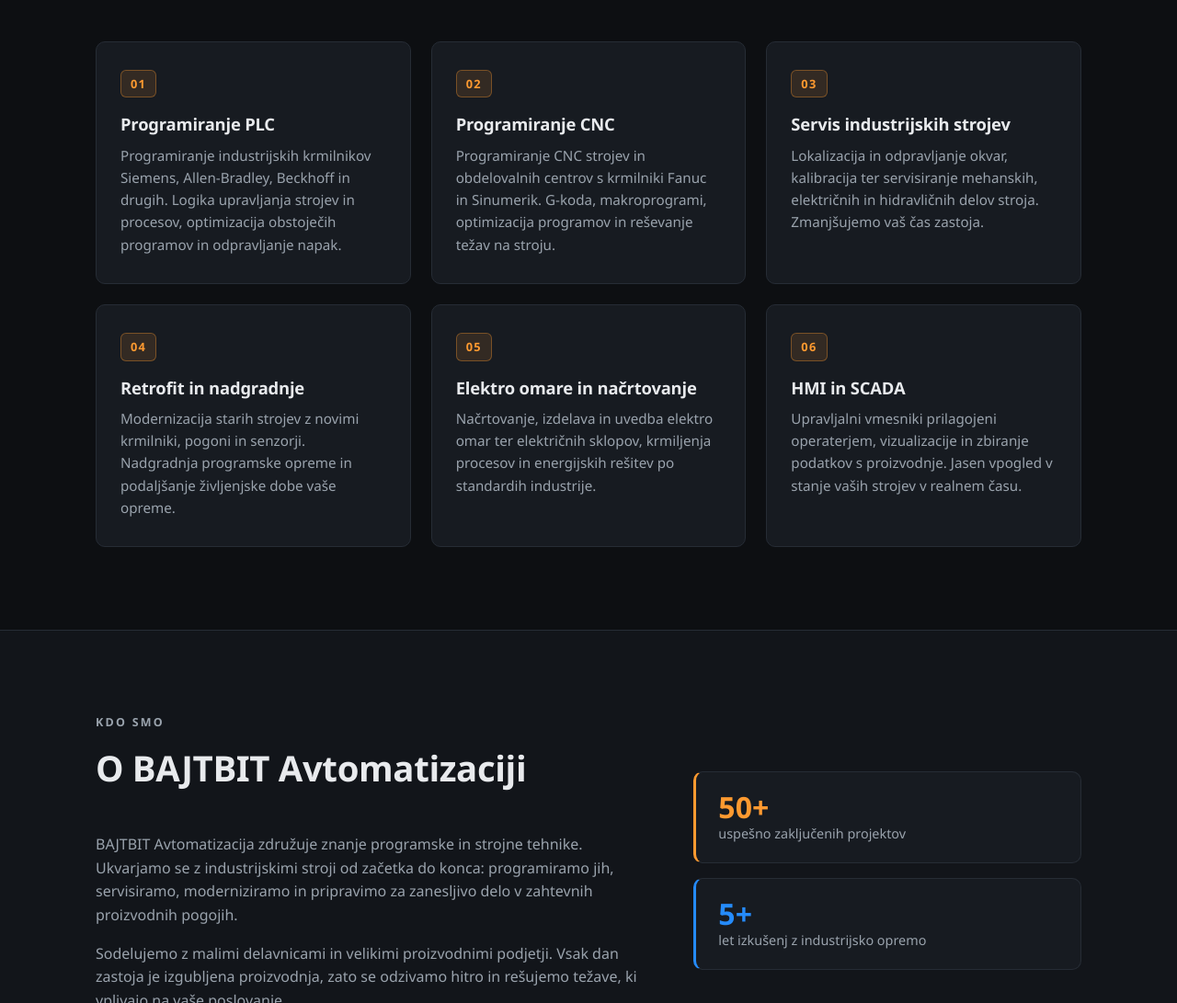
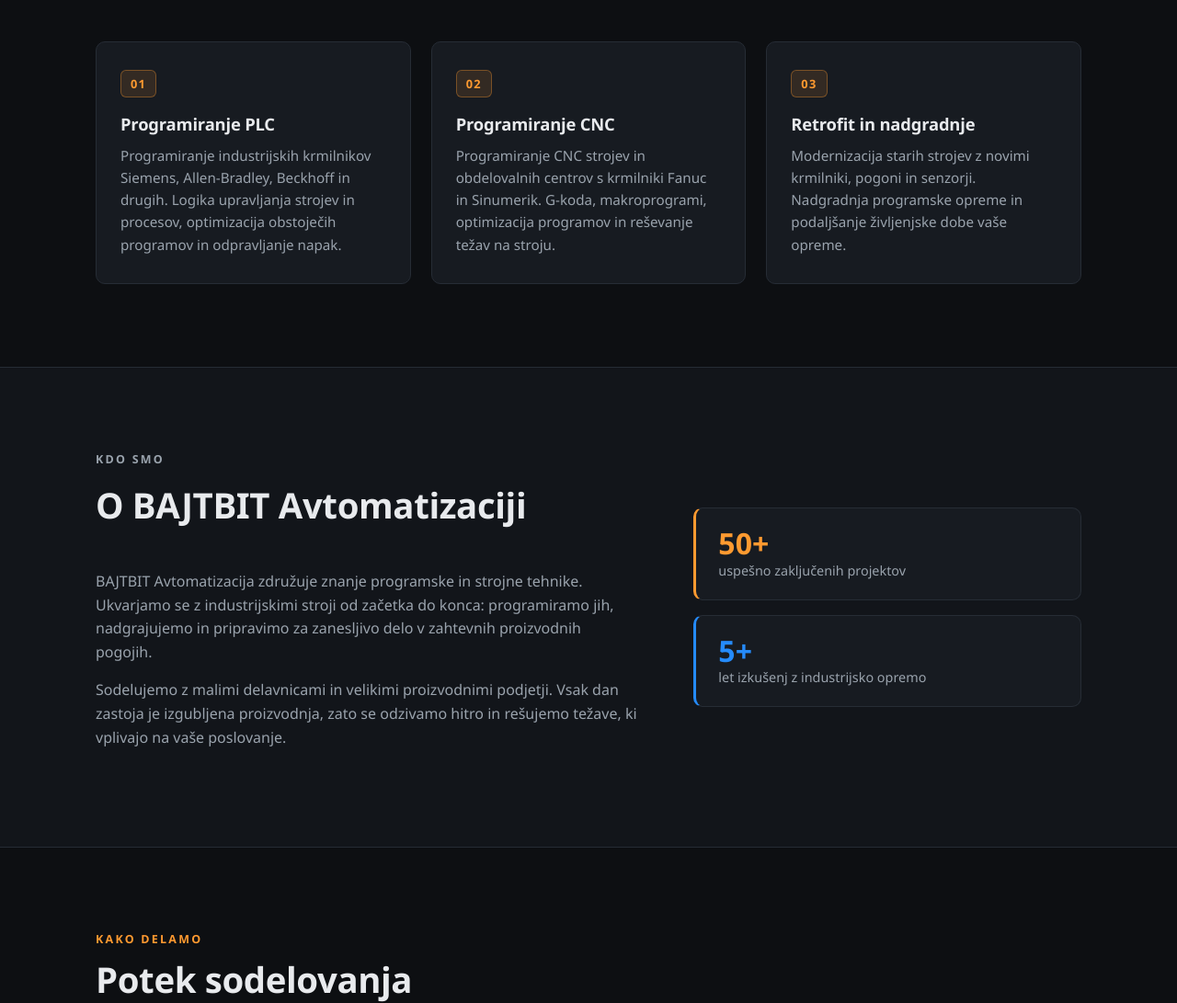
Before and after one commit to pintariching/bajtbit, a plain HTML site: page index.html in a window 1280 px wide. Shown: the part 882-1973 px from the top of the page at 92% size. Drawn offline with Linux system fonts and the light colour scheme.

Commit message:
Slim services to PLC and CNC programming and retrofits
Co-authored-by: pintariching <pintariching@users.noreply.github.com>

```diff
--- a/index.html
+++ b/index.html
@@ -4,9 +4,9 @@
 <head>
     <meta charset="UTF-8">
     <meta name="viewport" content="width=device-width, initial-scale=1.0">
-    <title>BAJTBIT Avtomatizacija — Programiranje in servis industrijskih strojev</title>
+    <title>BAJTBIT Avtomatizacija — Programiranje in retrofit industrijskih strojev</title>
     <meta name="description"
-        content="BAJTBIT Avtomatizacija: programiranje CNC in PLC strojev, servis industrijske opreme, retrofit in nadgradnje, elektro omare, HMI in SCADA rešitve.">
+        content="BAJTBIT Avtomatizacija: programiranje CNC in PLC strojev ter retrofit in nadgradnje industrijske opreme.">
     <link rel="icon" type="image/svg+xml" href="assets/logo.svg">
     <link rel="stylesheet" href="css/style.css">
 </head>
@@ -39,8 +39,8 @@
                 <p class="hero-kicker">Industrijska avtomatizacija &middot; CNC &middot; PLC</p>
                 <h1>Vaši stroji. <span class="accent">Naša koda.</span><br>Rešitve, ki delujejo.</h1>
                 <p class="hero-sub">
-                    Programiranje in servis industrijskih strojev, CNC obdelovalnih centrov in tovorne opreme.
-                    Od nujnega odpravljanja okvar do celovitih projektov avtomatizacije.
+                    Programiranje CNC in PLC strojev ter retrofit in nadgradnje industrijske opreme.
+                    Od manjših popravkov programov do celovitih projektov avtomatizacije.
                 </p>
                 <div class="hero-actions">
                     <a href="#kontakt" class="btn">Zahtevajte ponudbo</a>
@@ -78,34 +78,10 @@
                     </article>
                     <article class="service-card">
                         <span class="service-num">03</span>
-                        <h3>Servis industrijskih strojev</h3>
-                        <p>
-                            Lokalizacija in odpravljanje okvar, kalibracija ter servisiranje mehanskih,
-                            električnih in hidravličnih delov stroja. Zmanjšujemo vaš čas zastoja.
-                        </p>
-                    </article>
-                    <article class="service-card">
-                        <span class="service-num">04</span>
                         <h3>Retrofit in nadgradnje</h3>
                         <p>
                             Modernizacija starih strojev z novimi krmilniki, pogoni in senzorji.
                             Nadgradnja programske opreme in podaljšanje življenjske dobe vaše opreme.
-                        </p>
-                    </article>
-                    <article class="service-card">
-                        <span class="service-num">05</span>
-                        <h3>Elektro omare in načrtovanje</h3>
-                        <p>
-                            Načrtovanje, izdelava in uvedba elektro omar ter električnih sklopov,
-                            krmiljenja procesov in energijskih rešitev po standardih industrije.
-                        </p>
-                    </article>
-                    <article class="service-card">
-                        <span class="service-num">06</span>
-                        <h3>HMI in SCADA</h3>
-                        <p>
-                            Upravljalni vmesniki prilagojeni operaterjem, vizualizacije in zbiranje podatkov
-                            s proizvodnje. Jasen vpogled v stanje vaših strojev v realnem času.
                         </p>
                     </article>
                 </div>
@@ -119,8 +95,8 @@
                     <h2 class="section-title">O BAJTBIT Avtomatizaciji</h2>
                     <p>
                         BAJTBIT Avtomatizacija združuje znanje programske in strojne tehnike. Ukvarjamo se
-                        z industrijskimi stroji od začetka do konca: programiramo jih, servisiramo,
-                        moderniziramo in pripravimo za zanesljivo delo v zahtevnih proizvodnih pogojih.
+                        z industrijskimi stroji od začetka do konca: programiramo jih, nadgrajujemo
+                        in pripravimo za zanesljivo delo v zahtevnih proizvodnih pogojih.
                     </p>
                     <p>
                         Sodelujemo z malimi delavnicami in velikimi proizvodnimi podjetji. Vsak dan zastoja
@@ -150,7 +126,7 @@
                     </li>
                     <li>
                         <h3>Izvedba</h3>
-                        <p>Programiranje, servis ali nadgradnja na vaši lokaciji ali na daljavo.</p>
+                        <p>Programiranje ali nadgradnja na vaši lokaciji ali na daljavo.</p>
                     </li>
                     <li>
                         <h3>Sprejem in podpora</h3>
@@ -208,7 +184,7 @@
         <div class="container footer-inner">
             <div>
                 <p class="footer-brand">BAJTBIT Avtomatizacija</p>
-                <p class="footer-tag">Programiranje in servis industrijskih strojev</p>
+                <p class="footer-tag">Programiranje in retrofit industrijskih strojev</p>
             </div>
             <p class="footer-copy">&copy; 2026 BAJTBIT Avtomatizacija. Vse pravice pridržane.</p>
         </div>
```
